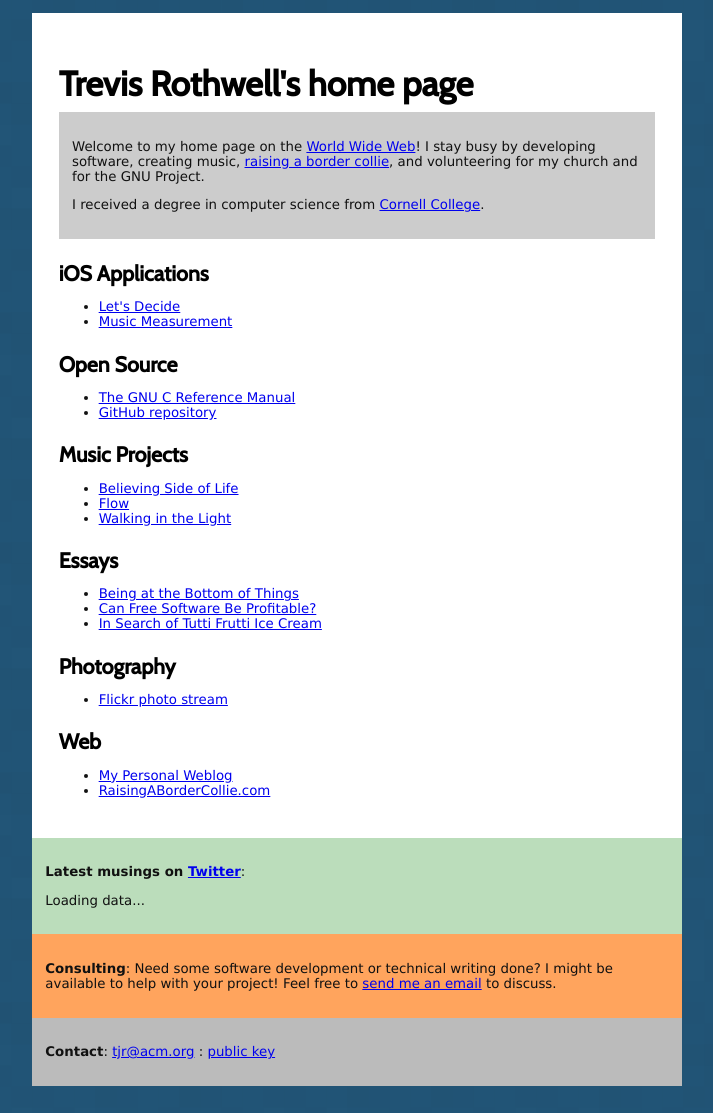
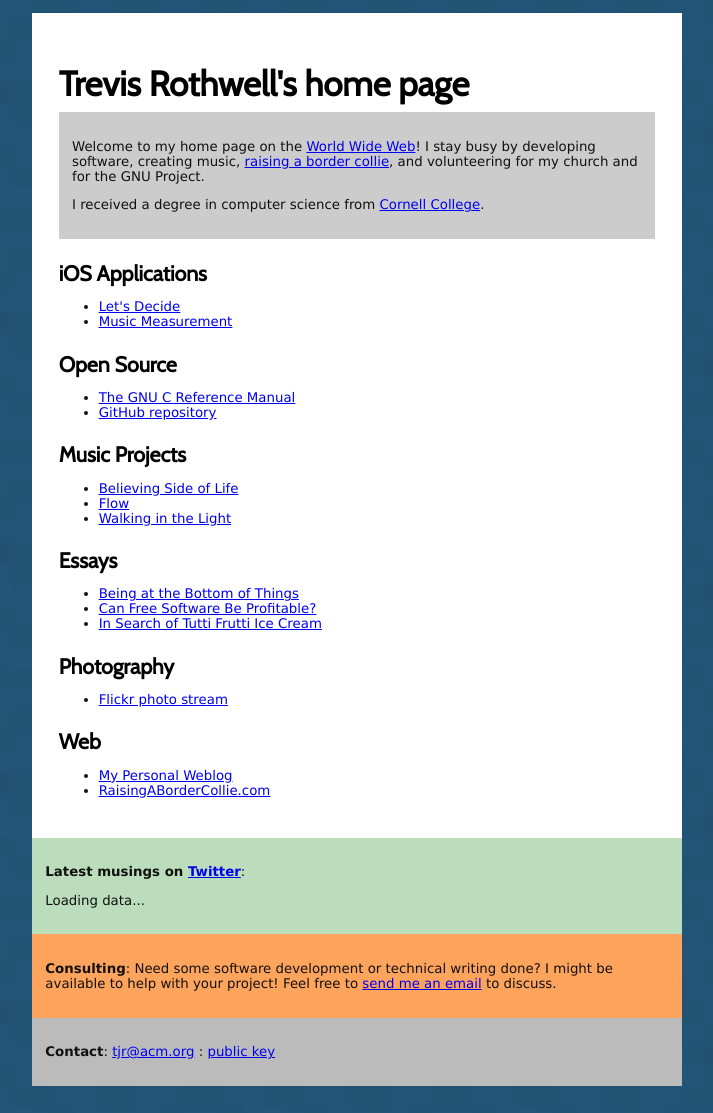
Before and after one commit to tjr/tjr.github.com, a Jekyll site: the page index.html, which Jekyll copies as it is, in a window 1280 px wide. Shown: the whole page, without its empty margins (283-996 px from the left). Built offline with Jekyll 4.4.1, drawn with Linux system fonts in a browser that asks for light colours; some web fonts are replaced.

Commit message:
Update css/home.css

```diff
--- a/css/home.css
+++ b/css/home.css
@@ -1,6 +1,6 @@
 /* Imports */
 @import url(http://fonts.googleapis.com/css?family=Andika);
-@import url(http://fonts.googleapis.com/css?family=Cabin:500);
+@import url(http://fonts.googleapis.com/css?family=Cabin);
 
 body {
     padding-top: 0px;
```
